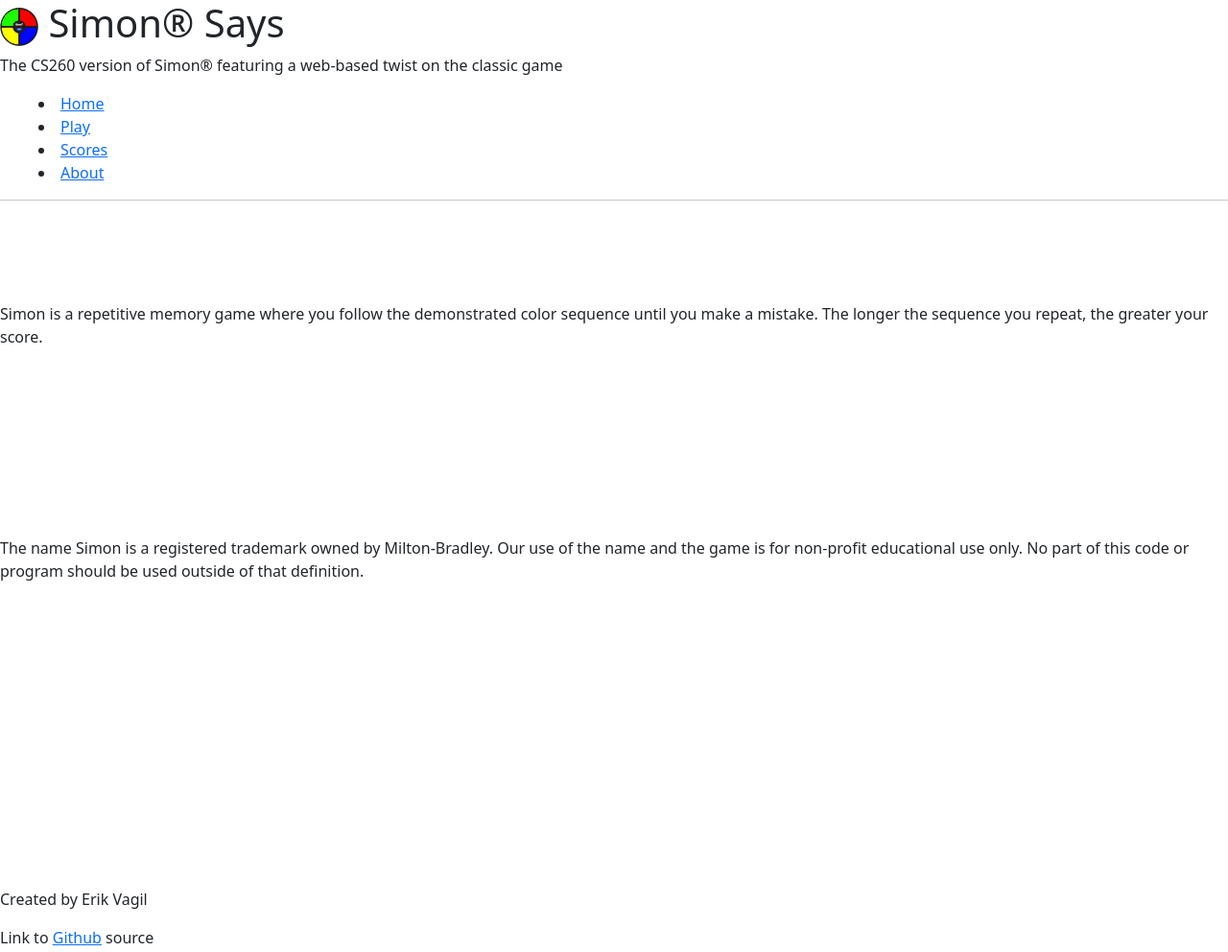
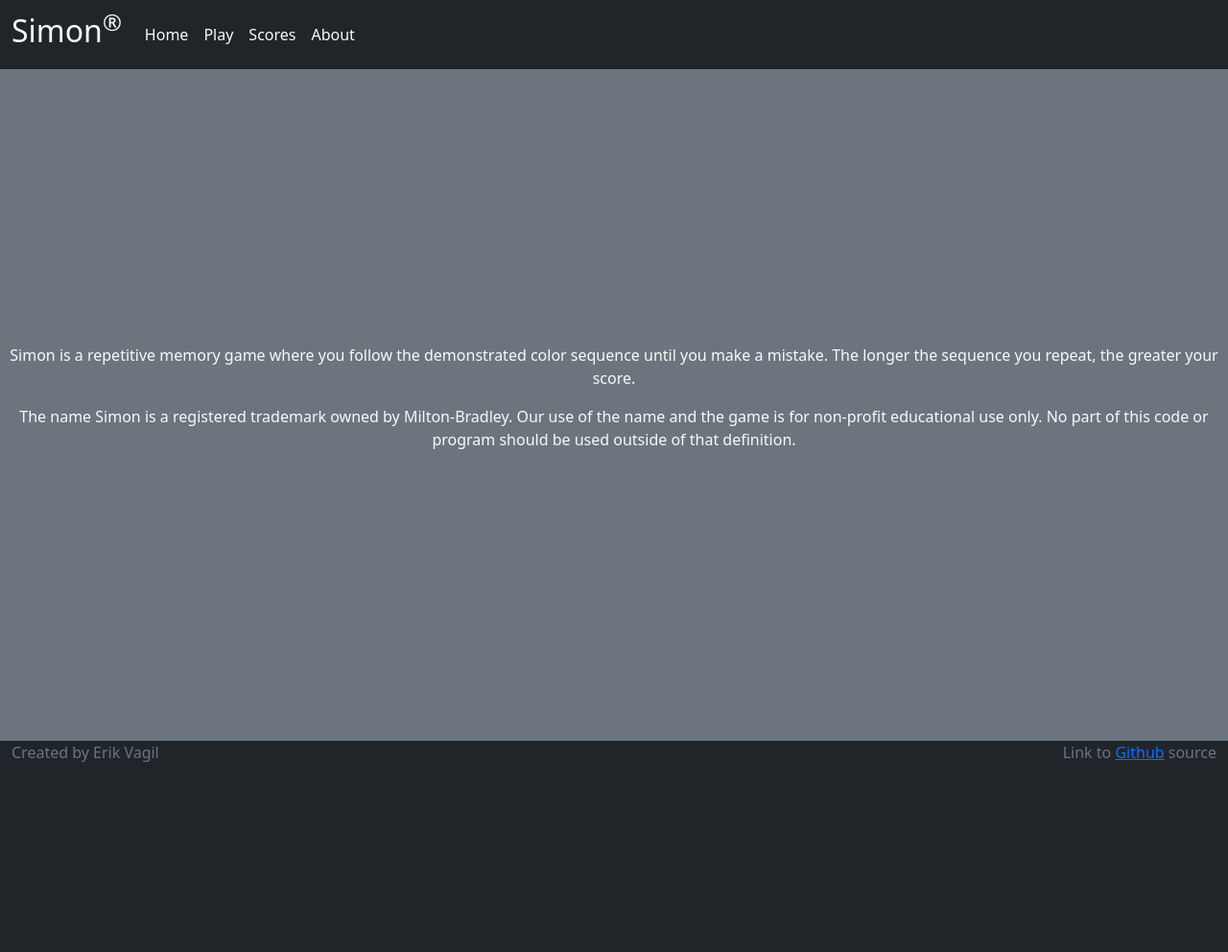
Before and after one commit to ErikVagil/simon, a plain HTML site: page about.html in a window 1280 px wide. Shown: the whole page at 96% size. After the commit the page ends 800 px from the top, so only its background shows below. Drawn offline with nearby package versions, Linux system fonts and the light colour scheme.

Commit message:
Added style to about.html, removed unnecessary code from play.html

```diff
--- a/about.html
+++ b/about.html
@@ -16,30 +16,37 @@
         />
     </head>
 
-    <body>
-        <header> <!-- Consistent across all pages -->
-            <h1><img src="favicon.ico" alt="Simon logo"> Simon&reg; Says</h1> <!-- &reg; is the (R) symbol -->
-            <p>The CS260 version of Simon&reg; featuring a web-based twist on the classic game</p>
-            <nav>
-                <menu>
-                    <li><a href="index.html">Home</a></li>
-                    <li><a href="play.html">Play</a></li>
-                    <li><a href="scores.html">Scores</a></li>
-                    <li><a href="about.html">About</a></li>
-                </menu>
+    <body class="bg-dark text-light">
+        <header class="container-fluid"> <!-- Consistent across all pages -->
+            <nav class="navbar navbar-expand-lg navbar-dark">
+                <a class="navbar-brand text-light align-items-center" href="index.html"><h2>Simon<sup>&reg;</sup></h2></a> <!-- &reg; is the (R) symbol -->
+                <button class="navbar-toggler" type="button" data-bs-toggle="collapse" data-bs-target="#navbar-content">
+                    <span class="navbar-toggler-icon"></span>
+                </button>
+                <div class="collapse navbar-collapse" id="navbar-content">
+                    <!-- <p>The CS260 version of Simon&reg; featuring a web-based twist on the classic game</p> -->
+                    <ul class="navbar-nav">
+                        <li class="nav-item"><a class="nav-link active text-light" href="index.html">Home</a></li>
+                        <li class="nav-item"><a class="nav-link text-light" href="play.html">Play</a></li>
+                        <li class="nav-item"><a class="nav-link text-light" href="scores.html">Scores</a></li>
+                        <li class="nav-item"><a class="nav-link text-light" href="about.html">About</a></li>
+                    </ul>
+                </div>
             </nav>
-            <hr/> <!-- The <hr> tag denotes a shift in content, shown by a horizontal line -->
         </header>
 
-        <main>
-            <p>Simon is a repetitive memory game where you follow the demonstrated color sequence until you make a mistake. The longer the sequence you repeat, the greater your score.</p>
-            <p>The name Simon is a registered trademark owned by Milton-Bradley. Our use of the name and the game is for non-profit educational use only. No part of this code or program should be used outside of that definition.</p>
-            <hr>
+        <main class="bg-secondary text-center">
+            <div>
+                <p>Simon is a repetitive memory game where you follow the demonstrated color sequence until you make a mistake. The longer the sequence you repeat, the greater your score.</p>
+                <p>The name Simon is a registered trademark owned by Milton-Bradley. Our use of the name and the game is for non-profit educational use only. No part of this code or program should be used outside of that definition.</p>
+            </div>
         </main>
 
-        <footer> <!-- Consistent across all pages -->
-            <p>Created by Erik Vagil</p>
-            <p>Link to <a href="https://github.com/ErikVagil/simon">Github</a> source</p>
+        <footer class="bg-dark text-secondary"> <!-- Consistent across all pages -->
+            <div class="container-fluid">
+                <div class="float-start">Created by Erik Vagil</div>
+                <div class="float-end">Link to <a href="https://github.com/ErikVagil/simon">Github</a> source</div>
+            </div>
         </footer>
     </body>
 </html>
```
Also changed, not shown: play.html (+1 -1 lines).
